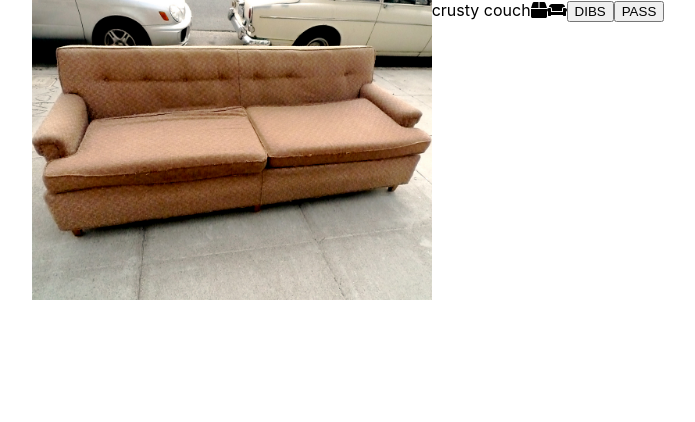
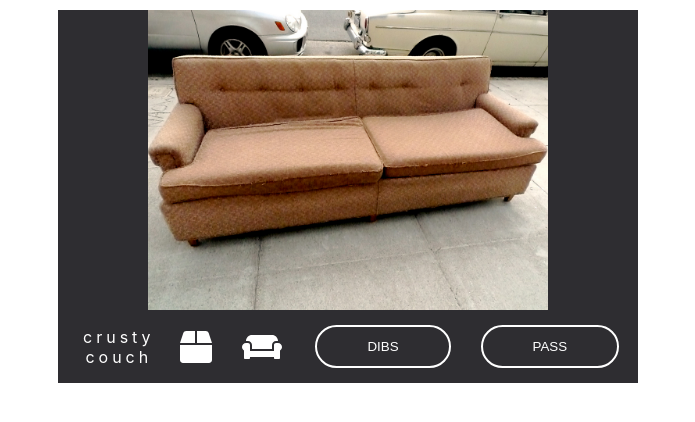
Before and after one commit to dhansonTechtonic/crapmap-with-react, a React (Create React App) app: page / in a window 1280 px wide. Shown: the top 422 px of the page, without its empty margins (292-987 px from the left). Built offline with nearby package versions, Linux system fonts and the light colour scheme.

Commit message:
fixes modal

```diff
--- a/src/App.css
+++ b/src/App.css
@@ -1,9 +1,153 @@
-.view-pin-container{
+/*View Pin Modal--------------------------------------------*/
+* {
+  box-sizing: border-box;
+}
+
+html {
+  font-family: 'Nunito', sans-serif;
+  font-style: normal;
+}
+body {
+  margin: 0;
+}
+
+.fakeimg {
+  display: flex;
+  background-color: #2E2D31;
+  width: 100%;
+  height: 300px;
+  justify-content: center;
+}
+
+.row-container {
+  display: flex;
+  flex-direction: row;
+  justify-content: center;
+  align-items: center;
+}
+.row {
+  align-items: center;
+
+}
+
+
+/* Action Buttons  */
+.dibs-button, .pass-button {
+  padding: 12px 50px;
+  border: 2px solid white;
+  border-radius: 25px;
+  background-color: transparent;
+  color: white;
+  margin: 15px;
+  text-align: center;
+}
+.dibs-button:hover, .pass-button:hover {
+  background-color: white;
+  color: #2E2D31;
+  border: 2px solid white;
+}
+/* End of Action Buttons  */
+
+/* New styles */
+.view-pin-img {
+  max-width: 600px;
+  height: 300px;
+}
+
+.view-pin-information-bar {
+  display: flex;
+  background-color: #2E2D31;
+  justify-content: center;
+}
+
+.dibs-pass-container {
+  display: flex;
+  flex-direction: row;
+}
+
+.view-pin-label {
+  padding: 10px;
+  color: white;
+  font-weight: light;
+  letter-spacing: .25em;
+  text-align: center;
+
+}
+
+.view-pin-container {
+	display: flex;
+  justify-content:center;
+}
+
+.row-container {
+	background-color: #2E2D31;
+	width: 90%;
+  max-width: 700px;
+  display: flex;
+  justify-content: center;
+  align-content: center;
+}
+
+
+/* Column container */
+.view-pin-row {
   display: flex;
   justify-content: center;
 }
 
-.view-pin-image{
-  height: 300px;
+.view-pin-row-info {
+  display: flex;
+  justify-content: center;
+  align-items: center;
+  margin-left: 15px;
+}
+
+/* Main column */
+.view-pin-main {
+  flex: 70%;
+  background-color: white;
+  padding: 10px;
+  max-width: 600px;
+}
+
+.view-pin-button-container {
+  display: flex;
+  justify-content: center;
   width: 100%;
 }
+
+.box-icon {
+  color: white;
+  font-size: 2em;
+  margin: 15px;
+  flex: 1;
+}
+
+/* Media Queries */
+@media screen and (max-width: 700px) {
+  .view-pin-row, .view-pin-information-bar {
+    flex-direction: column;
+    justify-content: center;
+    align-items: center;
+  }
+
+  .box-icon {
+    padding-top: 3px;
+    padding-bottom: 3px;
+    margin: 3px;
+  }
+  .fakeimg {
+    height: 300px;
+  }
+  .dibs-button, .pass-button {
+    padding: 12px 50px;
+    margin: 7px;
+  }
+  .box-icon {
+    color: white;
+    font-size: 1.5em;
+    margin: 15px;
+    flex: 1;
+  }
+
+}
--- a/src/components/ViewPinModal.js
+++ b/src/components/ViewPinModal.js
@@ -6,21 +6,7 @@ export default class ViewPinModal extends Component {
   render() {
     return (
         <div className="view-pin-container">
-            <div>
-                <img className="view-pin-image" src={PinImage}></img>
-            </div>
-            <div>
-                <span>
-                    <label className="view-pin-label" for="post-title">crusty couch</label>
-                    <FontAwesomeIcon className='box-icon' icon='box' />
-                    <FontAwesomeIcon className='box-icon' icon='couch' />
-                </span>
-                <span>
-                    <button className="dibs-button" type="submit">DIBS</button>
-                    <button className="pass-button" type="submit">PASS</button>
-                </span>
-            </div>
-            {/* <div className="view-pin-row">
+            <div className="view-pin-row">
                 <card className="view-pin-main drop-shadow">
                     <div className="fakeimg">
                         <img className="view-pin-img" src={PinImage}></img>
@@ -40,7 +26,7 @@ export default class ViewPinModal extends Component {
                         </div>
                     </div>
                 </card>
-            </div> */}
+            </div>
         </div>
     )
   }
```
